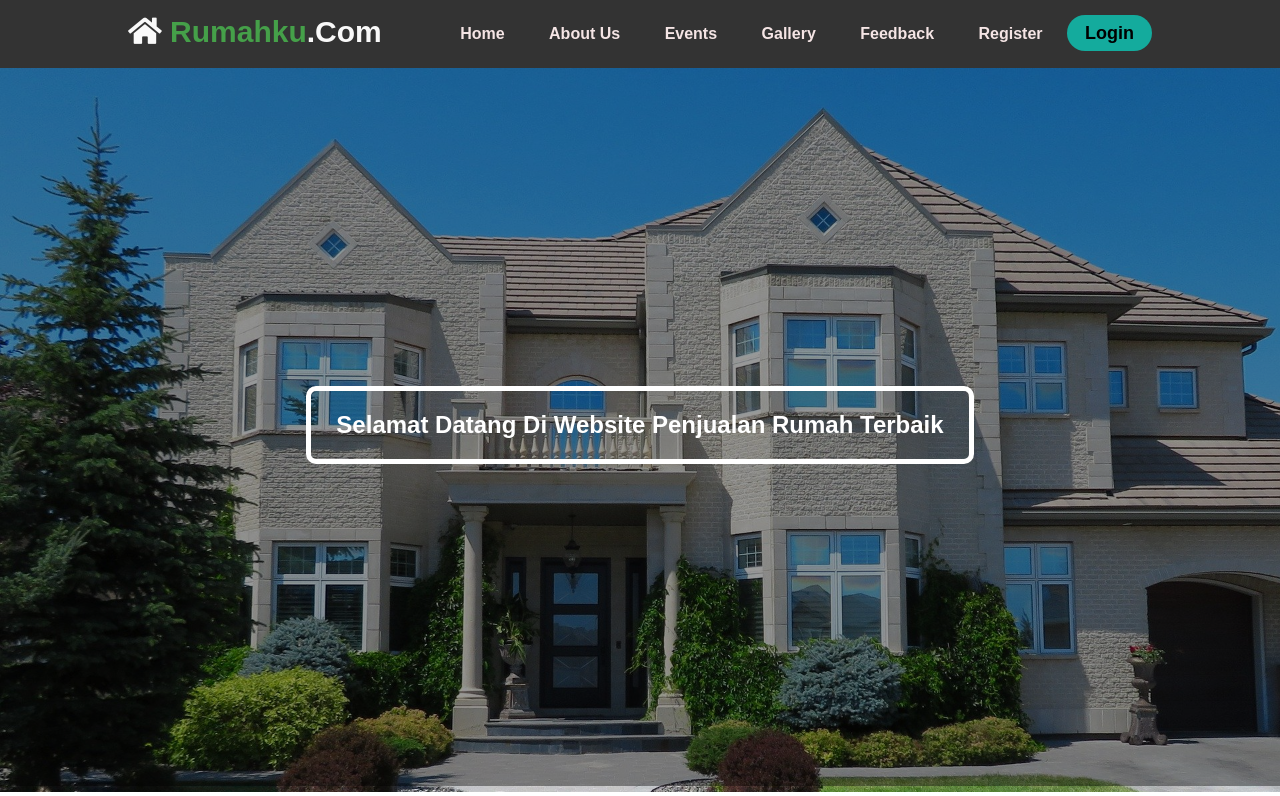
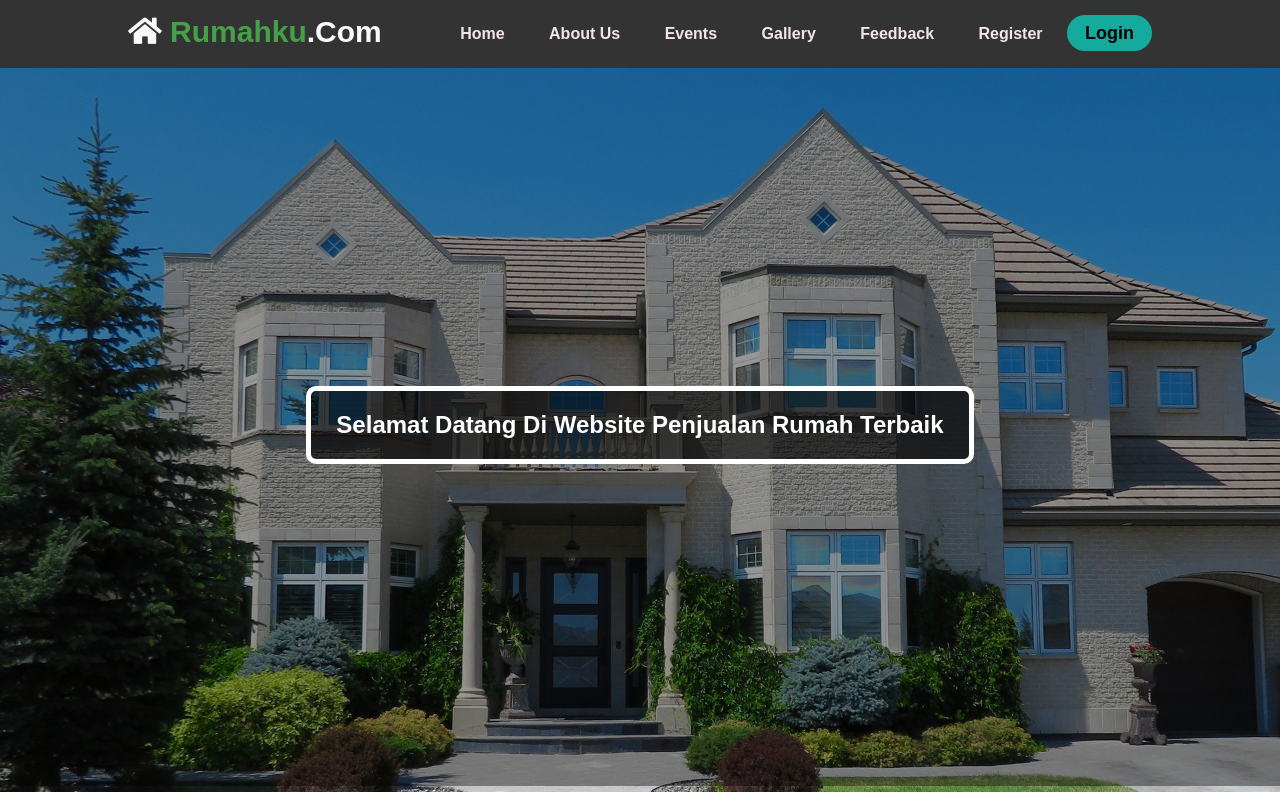
Before and after one commit to alriansyah/Final-Test-Mentoring-Web-Basic-Udacoding, a PHP site: page / in a window 1280 px wide. Shown: the top 796 px of the page. Run offline with PHP 8.4, Linux system fonts and the light colour scheme.

Commit message:
Update halaman.css

```diff
--- a/assets/css/halaman.css
+++ b/assets/css/halaman.css
@@ -82,6 +82,7 @@ header h2 {
     padding: 20px 25px;
     border: 5px solid #ffffff;
     border-radius: 10px;
+    background-color: rgba(0,0,0,0.6);
 }
 section {
     padding: 80px 0;
```
